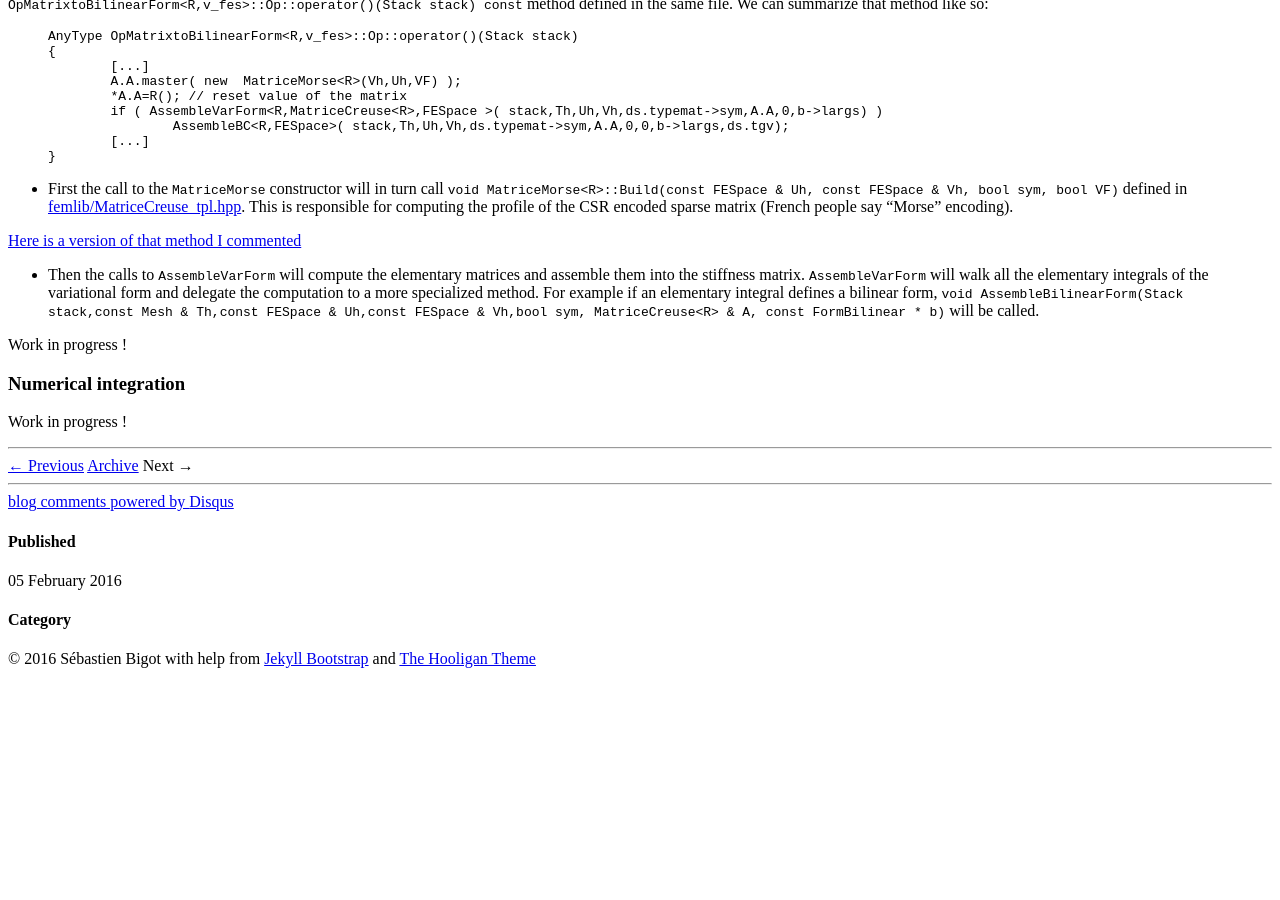
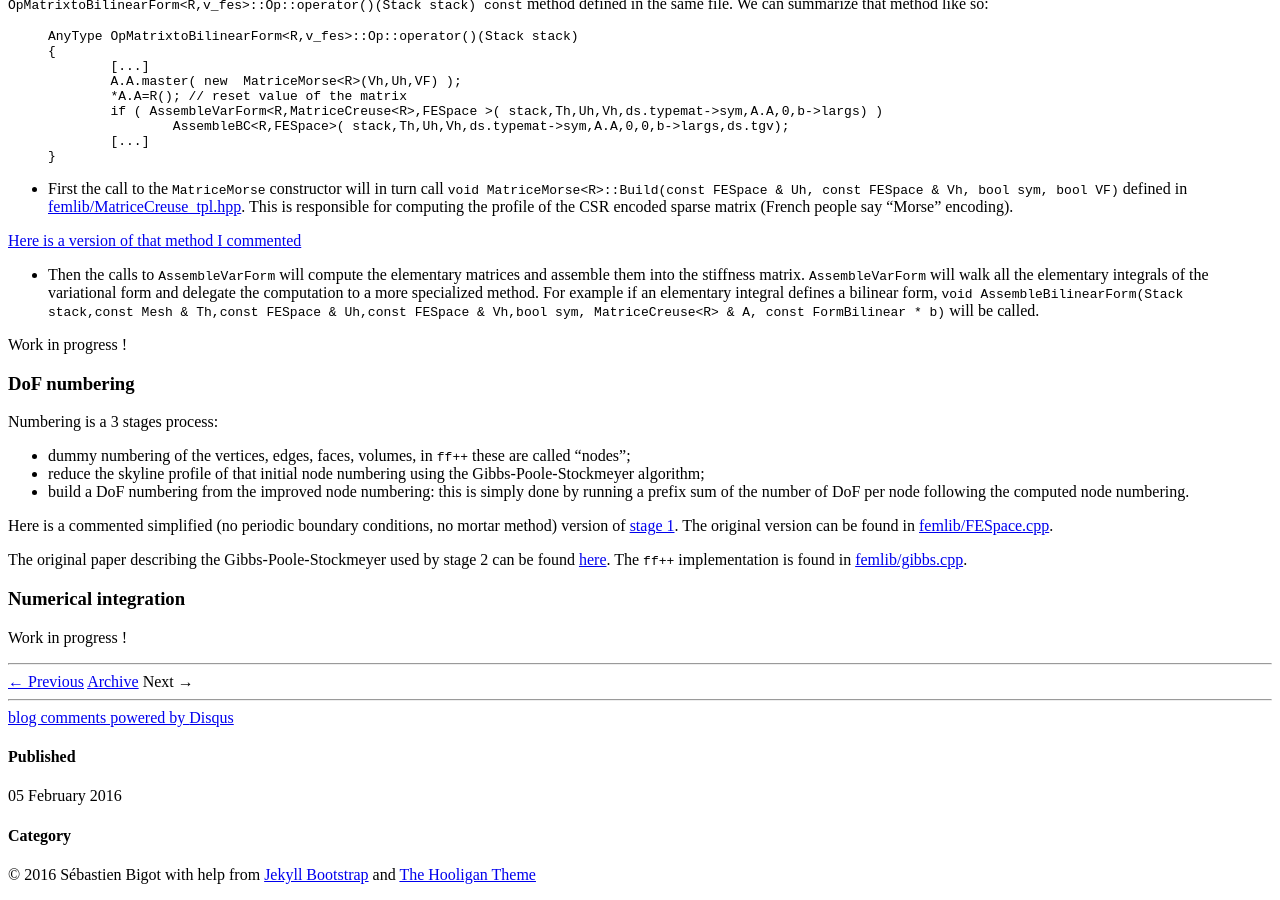
Before and after one commit to ssrb/ssrb.github.com, a Jekyll site: the page built from _posts/2016-02-05-freefem-source-code-review.md, in a window 1280 px wide and 900 px high, scrolled down 4493 px. Built offline with Jekyll 4.4.1, drawn with Linux system fonts in a browser that asks for light colours; nearby versions of some CDN libraries; comment, search, counter and statistics services are not loaded; before the commit the page ends 5177 px from its top, so only the background shows below that.

Commit message:
FF++ code review continued

```diff
--- a/_posts/2016-02-05-freefem-source-code-review.md
+++ b/_posts/2016-02-05-freefem-source-code-review.md
@@ -5,6 +5,7 @@ description: ""
 category: ""
 tags: []
 ffsrc: "https://github.com/ssrb/freefempp/tree/master/src"
+assets: "assets/ff++"
 ---
 {% include JB/setup %}
 
@@ -317,6 +318,20 @@ For example if an elementary integral defines a bilinear form, `void AssembleBil
 
 Work in progress !
 
+### DoF numbering
+
+Numbering is a 3 stages process:
+
+* dummy numbering of the vertices, edges, faces, volumes, in `ff++` these are called "nodes";
+* reduce the skyline profile of that initial node numbering using the Gibbs-Poole-Stockmeyer algorithm;
+* build a DoF numbering from the improved node numbering: this is simply done by running a prefix sum of the number of DoF per node following the computed node numbering.
+
+Here is a commented simplified (no periodic boundary conditions, no mortar method) version of [stage 1](https://gist.github.com/ssrb/b31d9bfb28bc41369a4ad13fbae8e5e4).
+The original version can be found in [femlib/FESpace.cpp]({{ page.ffsrc }}/femlib//FESpace.cpp).
+
+The original paper describing the Gibbs-Poole-Stockmeyer used by stage 2 can be found [here]({{ site.url }}/{{ page.assets }}/papers/2156090.pdf).
+The `ff++` implementation is found in [femlib/gibbs.cpp]({{ page.ffsrc }}/femlib//gibbs.cpp).
+
 ### Numerical integration
 
 Work in progress !
```
Also changed, not shown: 1 other file.
